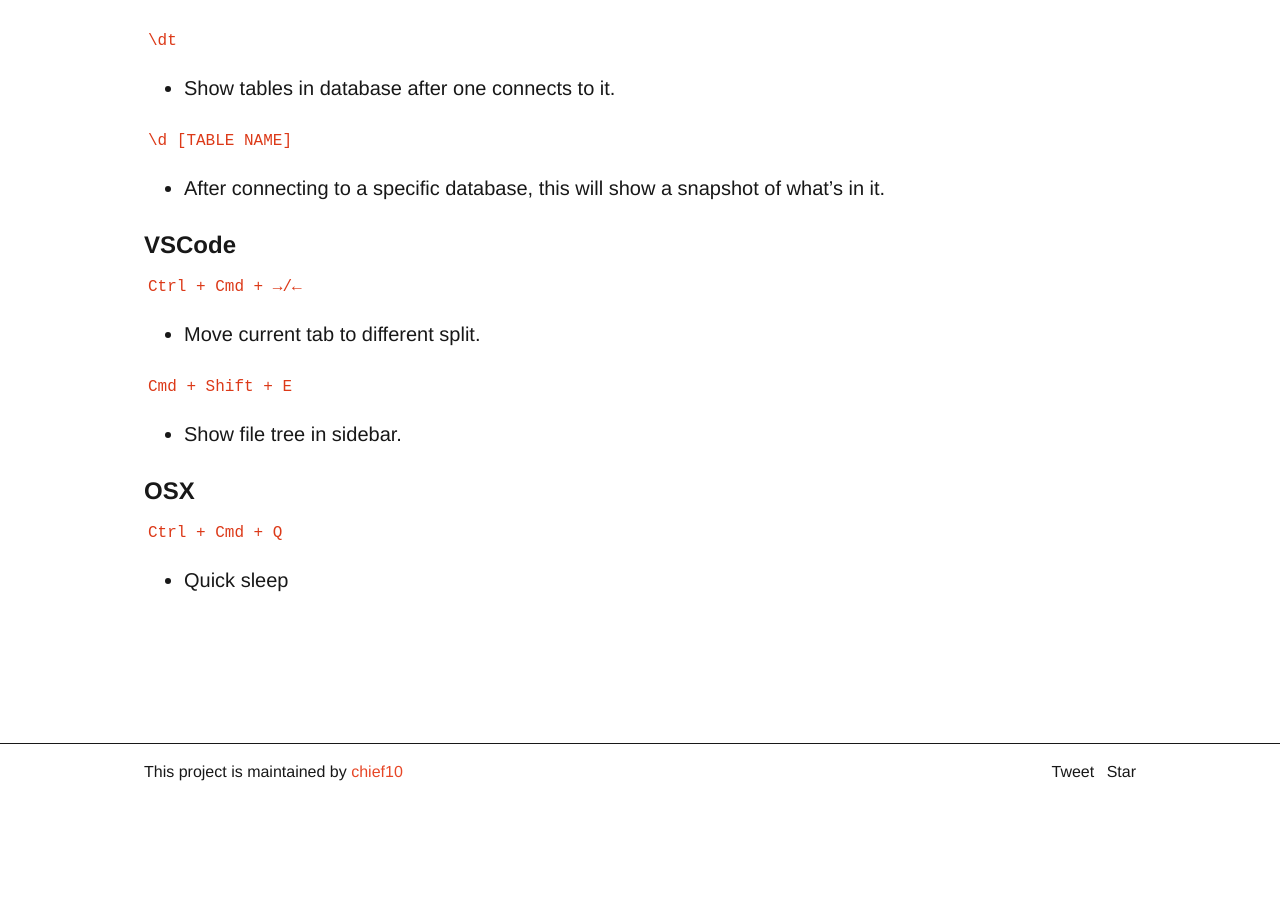
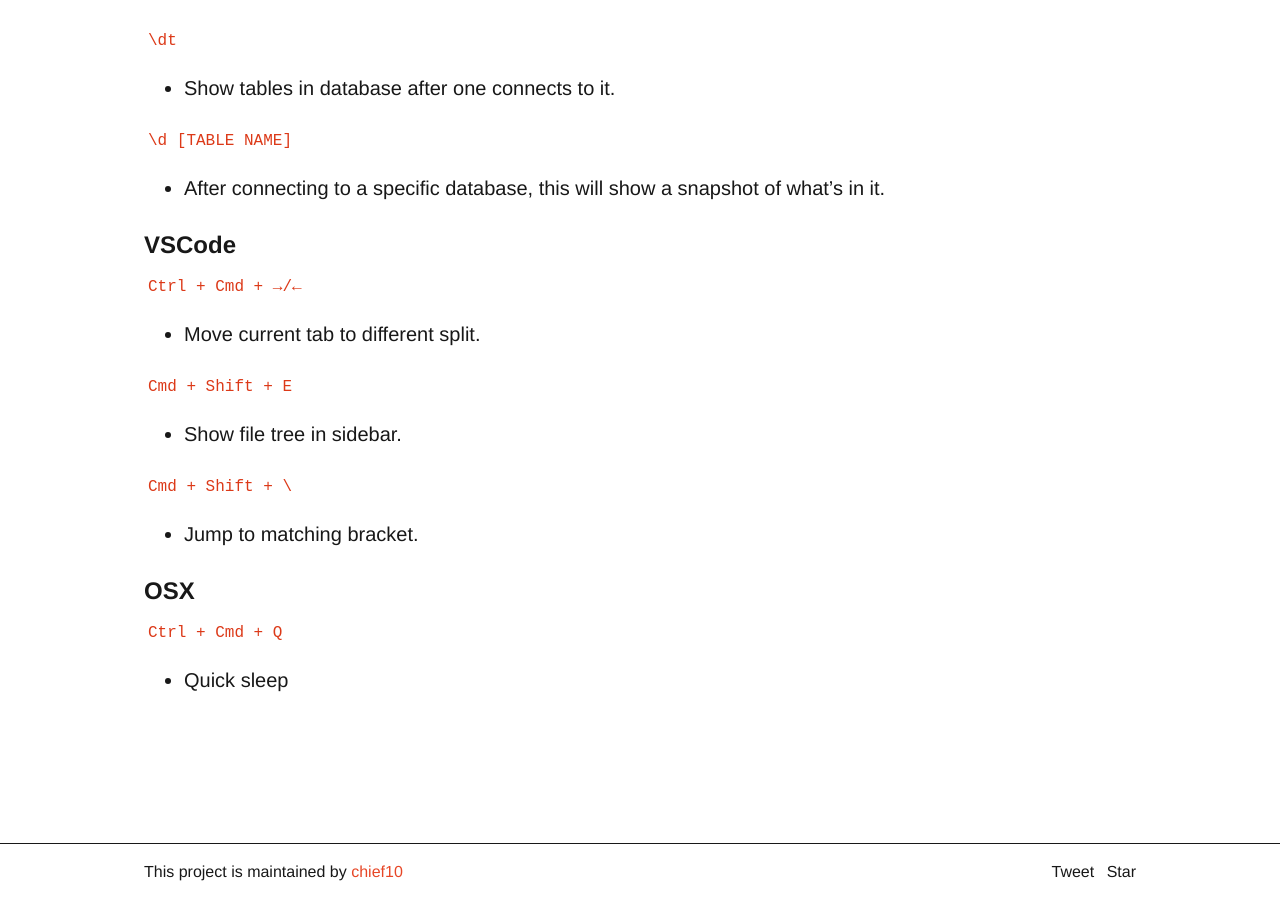
Before and after one commit to chief10/chief10.github.io, a Jekyll site: the page built from cheatsheet.md, in a window 1280 px wide and 900 px high, scrolled down 4182 px. Built offline with Jekyll 4.4.1, drawn with Linux system fonts in a browser that asks for light colours; comment, search, counter and statistics services are not loaded; before the commit the page ends 4982 px from its top, so only the background shows below that.

Commit message:
Add vscode jump to matching bracket cmd

```diff
--- a/cheatsheet.md
+++ b/cheatsheet.md
@@ -135,6 +135,8 @@ https://github.com/ClickTripz/clicktripz.web/pull/2891/files?w=1
 `Cmd + Shift + E`
 - Show file tree in sidebar.
 
+`Cmd + Shift + \`
+- Jump to matching bracket.
 
 ### OSX
 
```
